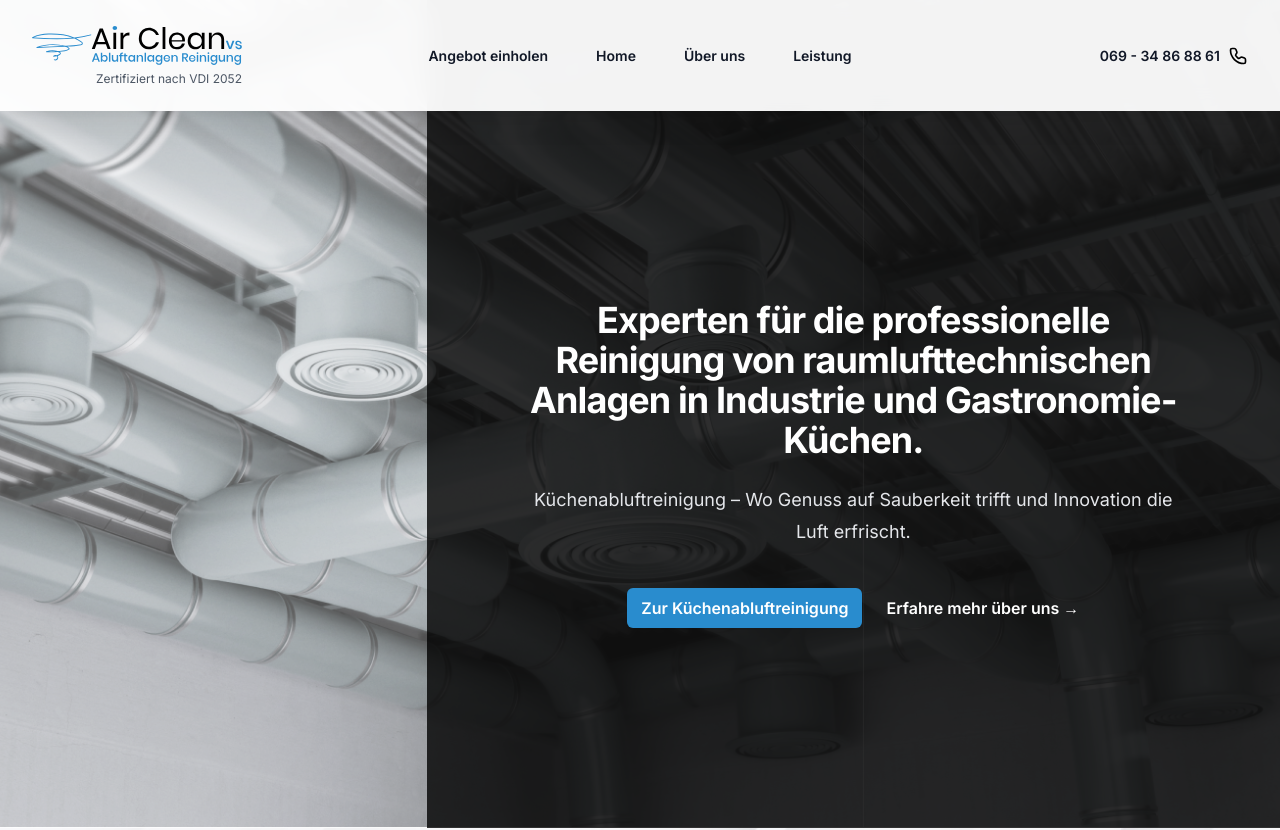
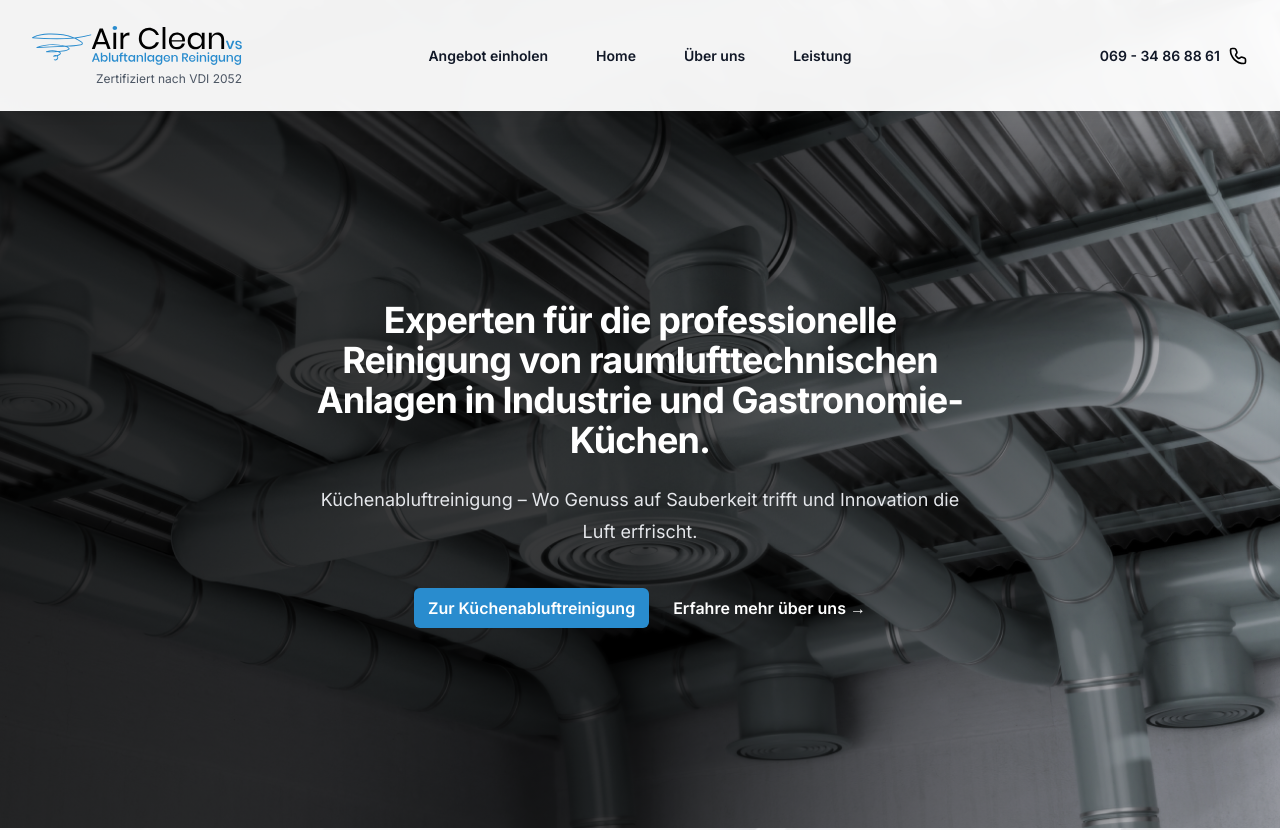
Before and after one commit to DevBerkcan/Air.Clean.Setec, a Next.js app: page / in a window 1280 px wide. Shown: the top 830 px of the page. Built offline with nearby package versions, Linux system fonts and the light colour scheme.

Commit message:
Refactor hero section background

```diff
--- a/src/components/HeroSection.tsx
+++ b/src/components/HeroSection.tsx
@@ -3,14 +3,12 @@ const HeroSection: any = () => {
   return (
     <section className="relative bg-[url('/pipes.png')] bg-cover bg-center" id="home">
 
-      <div className="mx-auto bg-white/30">
+      <div className="block lg:hidden bg-black/70 absolute top-0 left-0 w-full h-full z-10"></div>
+      <div className="hidden lg:block bg-gradient-to-r from-black/80 via-black/70 to-transparent absolute top-0 left-0 w-full h-full z-10"></div>
 
-        <div className="grid grid-cols-1 md:grid-cols-3">
-
-          <div></div>
+      <div className="mx-auto">
 
         <div className="relative py-[200px] px-6 lg:px-8 col-span-2 pt-[300px]">
-            <div className="bg-black bg-opacity-80 absolute top-0 left-0 w-full h-full z-10"></div>
           <div className="max-w-2xl mx-auto">
             <div className="relative text-center z-20">
               <h1 className="text-2xl font-bold tracking-tight text-white sm:text-4xl">
@@ -35,8 +33,6 @@ const HeroSection: any = () => {
 
       </div>
 
-      </div>
-
     </section>
   )
 }
```
Also changed, not shown: public/pipes.png. Lines whose indentation alone changed are shown as unchanged.
